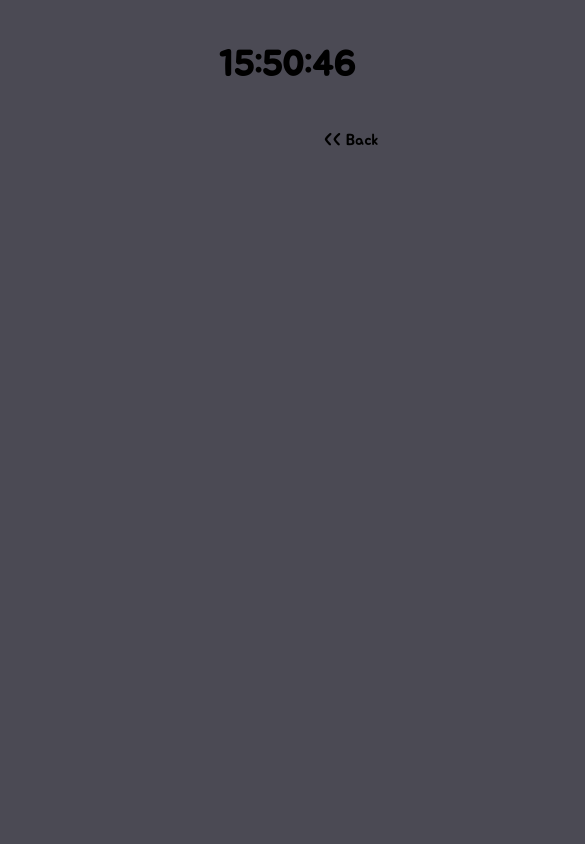
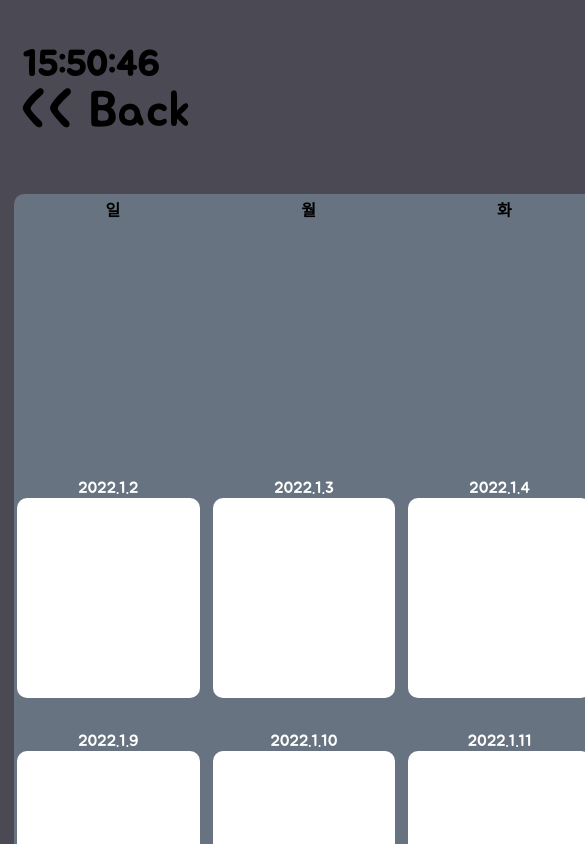
Before and after one commit to hsh5206/My-Planner, a website with bundled scripts: page views/index.html in a window 390 px wide. Both pictures are taken after a click on the element "+ OverView". Shown: the top 844 px of the page, 585 px wide, since content can reach past the window. Built offline with nearby package versions, Linux system fonts and the light colour scheme; no server answers.

Commit message:
Add OverView view func

```diff
--- a/server/server.js
+++ b/server/server.js
@@ -21,6 +21,7 @@ app.get('/', (req, res) => {
 
 const toDoRouter = express.Router()
 app.use('/todos', toDoRouter)
+
 toDoRouter.param('id', async (req, res, next, value) => {
   let [data, nothing] = await pool.query(
     `SELECT * FROM Timelines WHERE time='${value}'`
--- a/views/index.html
+++ b/views/index.html
@@ -6,7 +6,9 @@
     <meta name="viewport" content="width=device-width, initial-scale=1.0" />
     <title>My Plan</title>
     <script type="module" src="src/main.js" defer></script>
+    <!--
     <script type="module" src="src/weather.js" defer></script>
+    -->
     <script type="module" src="src/clock.js" defer></script>
     <script type="module" src="src/overview.js" defer></script>
     <link rel="stylesheet" href="style.css" />
@@ -58,12 +60,20 @@
 
     <div class="overviewBtn">+ OverView</div>
     <div class="overviews_container">
-      <div class="overviews"></div>
-      <div class="overviews"></div>
-      <div class="overviews"></div>
-      <div class="overviews"></div>
-      <div class="overviews"></div>
-      <div class="overviews"></div>
+      <table class="overviews_table">
+        <thead>
+          <tr>
+            <th>일</th>
+            <th>월</th>
+            <th>화</th>
+            <th>수</th>
+            <th>목</th>
+            <th>금</th>
+            <th>토</th>
+          </tr>
+        </thead>
+        <tbody id="overviews"></tbody>
+      </table>
     </div>
 
     <div class="container">
--- a/views/src/main.js
+++ b/views/src/main.js
@@ -1,6 +1 @@
 'use strict'
-import Calender from './calender.js'
-
-const calender = new Calender()
-
-calender.changeYearMonth(2022, 1)
--- a/views/src/overview.js
+++ b/views/src/overview.js
@@ -1,25 +1,144 @@
 'use strict'
+import Calender from './calender.js'
+const calender = new Calender()
 
+const clock = document.querySelector('#clock')
 const overViewBtn = document.querySelector('.overviewBtn')
 const allThing = document.querySelector('.container')
-const overviews = document.querySelectorAll('.overviews')
+const overviews = document.querySelector('.overviews_container')
 overViewBtn.addEventListener('click', () => change())
+let temp = []
+let year = 0
+let month = 0
+let day = 0
+let divider = 8
+let thisMonth = 0
+let arr_calendar = []
 
 function change() {
   if (allThing.style.display == 'none') {
     allThing.style.display = 'flex'
     overViewBtn.innerHTML = '+ OverView'
     overViewBtn.classList.remove('BtnAfter')
-
-    overviews.forEach((node) => {
-      node.style.display = 'none'
-    })
+    overviews.style.display = 'none'
+    clock.style.right = '28px'
   } else {
     allThing.style.display = 'none'
     overViewBtn.innerHTML = '<< Back'
     overViewBtn.classList.add('BtnAfter')
-    overviews.forEach((node) => {
-      node.style.display = 'flex'
-    })
+    overviews.style.display = 'flex'
+    clock.style.left = '10%'
+  }
+  renderOverviews(calender.current_year, calender.current_month)
+}
+
+function renderOverviews(cyear, cmonth) {
+  year = cyear
+  month = cmonth
+  console.log(year, month)
+  temp = []
+  let month_day = [31, 28, 31, 30, 31, 30, 31, 31, 30, 31, 30, 31]
+
+  if (month == 2) {
+    if (calender.checkLeapYear(year)) month_day[1] = 29
+  }
+
+  thisMonth = month_day[month]
+  let first_day_of_week = calender.getFirstDayOfWeek(year, month)
+  arr_calendar = []
+  for (let i = 0; i < first_day_of_week; i++) {
+    arr_calendar.push('')
+  }
+
+  for (let i = 1; i < month_day[month - 1]; i++) {
+    arr_calendar.push(String(i))
+  }
+
+  let remain_day = 7 - (arr_calendar.length % 7)
+  if (remain_day < 7) {
+    for (let i = 0; i < remain_day; i++) {
+      arr_calendar.push('')
+    }
+  }
+
+  let visit = 1
+  temp.push('<tr>')
+  for (let i = 0; i < arr_calendar.length; i++) {
+    const cday = arr_calendar[i]
+    day = cday
+    if (day === '') {
+      if (visit > 20) {
+        reRenderOverviews(i, arr_calendar)
+        return
+      }
+      visit += 1
+      temp.push('<td></td>')
+      continue
+    } else {
+      visit += 1
+      temp.push(`
+          <td class="overview">
+            <div class="overview_day">${year}.${month}.${day}</div>
+            <div class="overview_todo_list">
+              <ul class="overview_items"></ul>
+            </div>
+          </td>
+        `)
+      toServer(visit, day)
+    }
   }
 }
+
+function toServer(index, thisday) {
+  //server
+  const config = {
+    method: 'get',
+    headers: {
+      'Content-Type': 'application/json',
+    },
+  }
+  const param = `${year}_${month}_${thisday}`
+  fetch(`/todos/${param}`, config)
+    .then((res) => res.json())
+    .then((data) => JSON.stringify(data))
+    .then((data) => ItemPush(JSON.parse(data), index, param))
+    .catch((error) => console.log(error))
+}
+
+function ItemPush(data, index, param) {
+  const now = param.split('_').join('.')
+  let text = ''
+  for (let i = 0; i < data.length; i++) {
+    text += `<li>${data[i].todo}</li>`
+  }
+  temp[index] = `
+  <td class="overview">
+    <div class="overview_day">${now}</div>
+    <div class="overview_todo_list">
+      <ul class="overview_items">
+      ${text}
+      </ul>
+    </div>
+  </td>
+`
+}
+
+function reRenderOverviews(start, arr) {
+  setTimeout(() => {
+    for (let i = start; i < arr.length; i++) {
+      temp.push('<td></td>')
+    }
+
+    for (let i = 0; i < temp.length; i++) {
+      if (i != 0 && i % divider == 0) {
+        temp.splice(i, 0, '</tr><tr>')
+      }
+    }
+    temp.push(`</tr>`)
+
+    const overviews = document.querySelector('#overviews')
+    overviews.innerHTML = temp.join('')
+  }, 1000)
+}
+
+calender.changeYearMonth(2022, 1)
--- a/views/style.css
+++ b/views/style.css
@@ -35,7 +35,7 @@ a {
   translate: 10px;
 }
 
-td {
+#calendar > tr > td {
   cursor: pointer;
   text-align: end;
   padding-bottom: 50px;
@@ -44,7 +44,7 @@ td {
   transition: all 0.3s;
 }
 
-td:hover {
+#calendar > tr > td:hover {
   transform: scale(1.1);
   background-color: #82a0aa;
 }
@@ -362,30 +362,40 @@ button {
 }
 
 .BtnAfter {
-  right: 3%;
-}
-.overviews_container {
-  position: absolute;
-  top: 142px;
+  font-size: 50px;
+  top: 80px;
+  left: 5%;
 }
 
-.overviews {
-  padding: 5px;
+.overviews_container {
   display: none;
-  width: 100%;
-  height: 240px;
+  position: absolute;
+  top: 180px;
+  width: 1400px;
+}
+
+.overviews_table {
+  background-color: #677381;
+  border-radius: 10px;
+  margin: 1%;
+}
+
+#overviews > tr > td {
+  cursor: pointer;
+  text-align: end;
+  padding-bottom: 30px;
+  padding-right: 10px;
+  border-radius: 10px;
+  transition: all 0.3s;
 }
 
 .overview {
-  display: flex;
-  flex-direction: column;
-  width: 160px;
-  height: 200px;
-  align-items: center;
+  width: 200px;
 }
 
 .overview_day {
   color: white;
+  text-align: center;
 }
 
 .overview_todo_list {
@@ -396,9 +406,16 @@ button {
   height: 100%;
   border-radius: 10px;
 }
+
 .overview_items {
-  height: 140px;
+  height: 180px;
+  overflow-y: scroll;
 }
+
+.overview_items li {
+  color: grey;
+}
+
 .overview_footer__input {
   width: 80%;
   border: none;
@@ -523,4 +540,9 @@ button {
     top: 130px;
     right: 3%;
   }
+  .BtnAfter {
+    font-size: 50px;
+    top: 80px;
+    left: 5%;
+  }
 }
```
